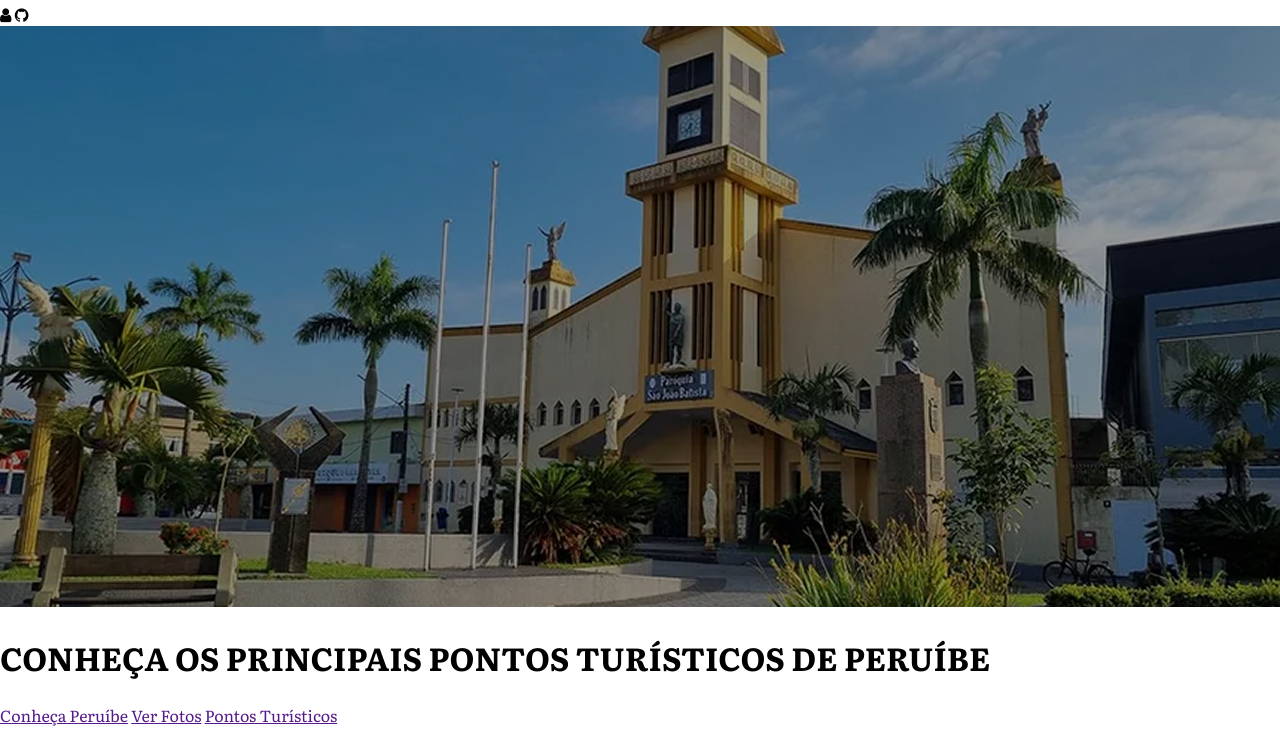
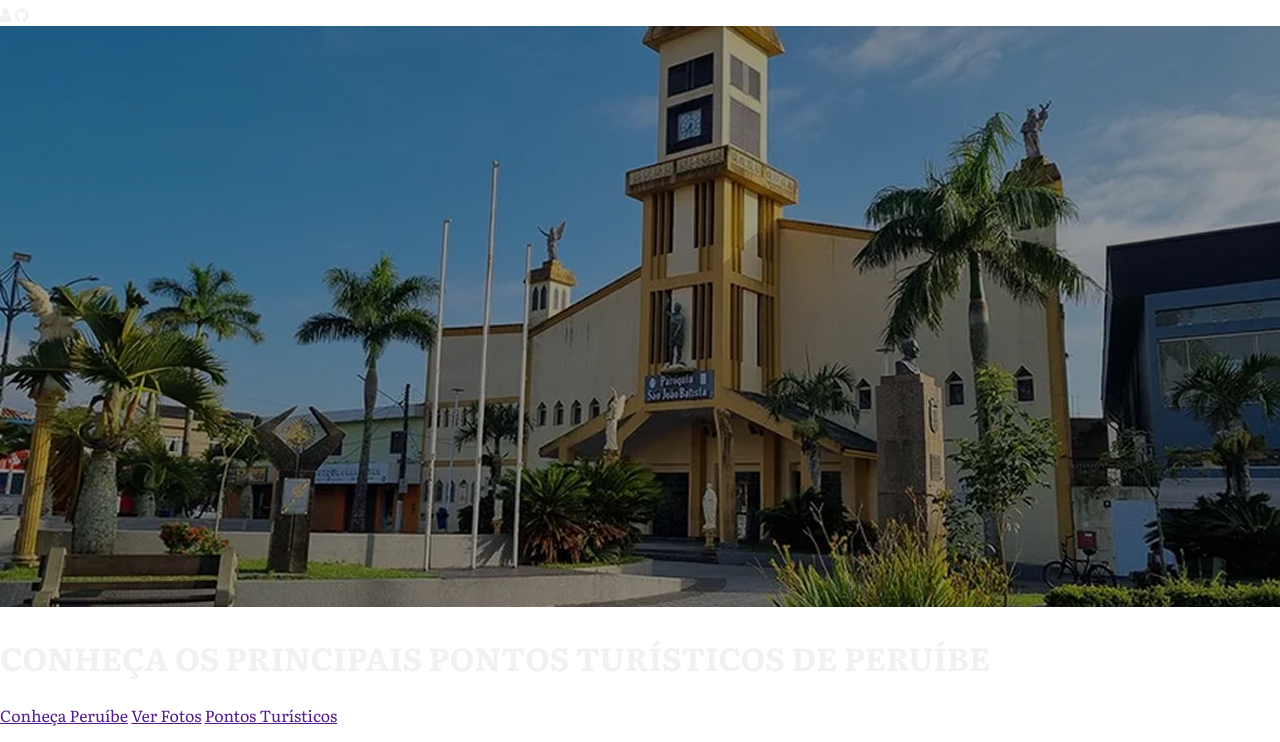
Before and after one commit to Otavio-Emanoel/PeruibePontosTuristicos, a plain HTML site: page index.html in a window 1280 px wide. Shown: the part 58-800 px from the top of the page. Drawn offline with Linux system fonts and the light colour scheme.

Commit message:
Update globals.css

```diff
--- a/src/styles/globals.css
+++ b/src/styles/globals.css
@@ -28,4 +28,8 @@ body {
     padding: 0;
     box-sizing: border-box;
     font-family: var(--font-text);
+    color: var(--main-white);
+
+    display: flex;
+    flex-direction: column;
 }
```
